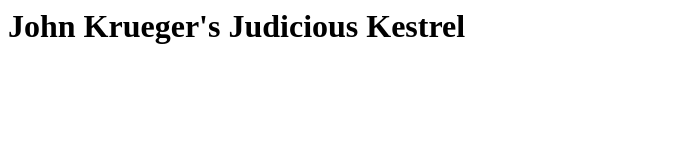
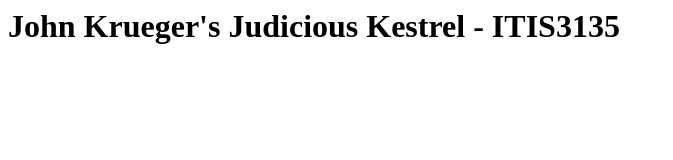
Before and after one commit to ItalianJack/ItalianJack.github.io, a plain HTML site: page index.html in a window 1280 px wide. Shown: the whole page, without its empty margins (0-673 px from the left). Drawn offline with Linux system fonts and the light colour scheme.

Commit message:
Update index.html

```diff
--- a/index.html
+++ b/index.html
@@ -1 +1 @@
-<h1>John Krueger's Judicious Kestrel</h1>
+<h1>John Krueger's Judicious Kestrel - ITIS3135</h1>
```
